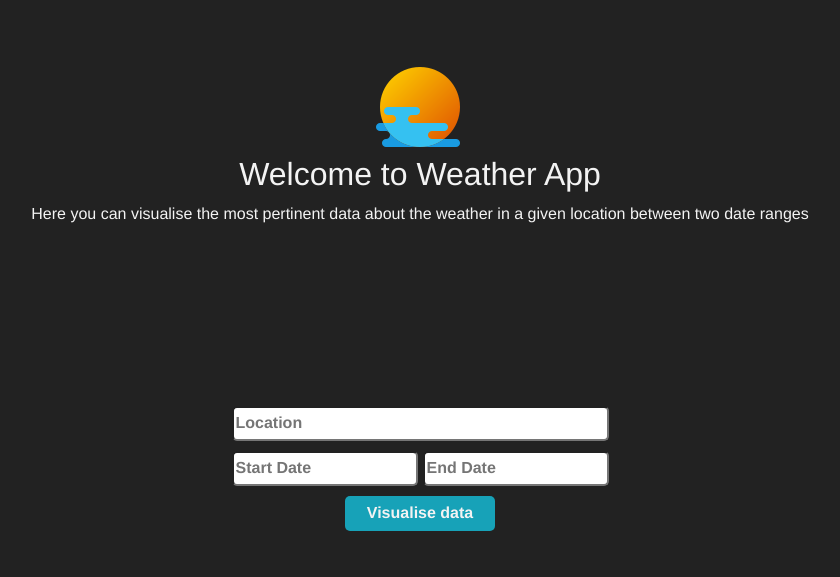
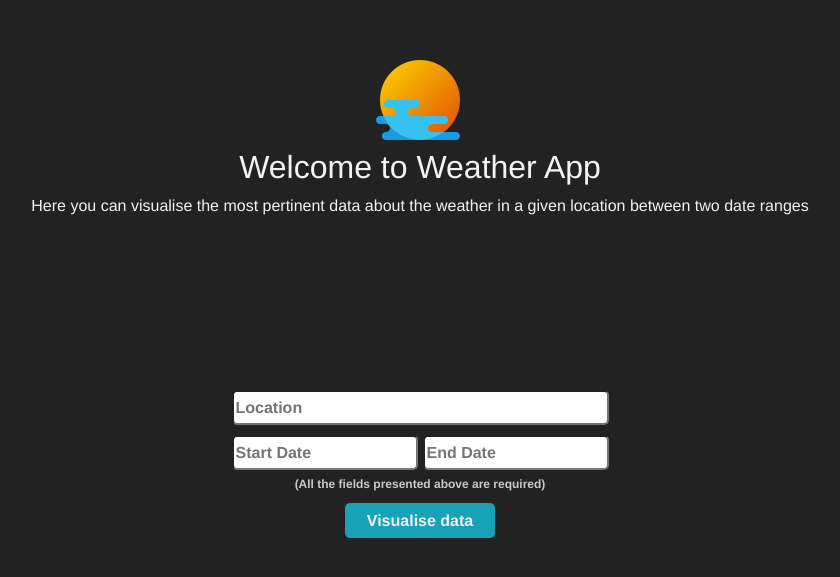
Before and after one commit to LuisDuarte98/Jumpseller-Challenge, a React (Create React App) app in the folder Frontend/weather-app/: page / in a window 1280 px wide. Shown: the part 105-682 px from the top of the page, without its empty margins (220-1060 px from the left). Built offline with nearby package versions, Linux system fonts and the light colour scheme; the HTML template or start-up script is replaced by a standard one.

Commit message:
Update BackEnd readme

```diff
--- a/Frontend/weather-app/package.json
+++ b/Frontend/weather-app/package.json
@@ -26,7 +26,7 @@
         "web-vitals": "^2.1.4"
     },
     "scripts": {
-    "start": "react-scripts start",
+        "start": "set PORT=3006 && react-scripts start",
         "build": "react-scripts build",
         "test": "react-scripts test",
         "eject": "react-scripts eject"
--- a/Frontend/weather-app/src/assets/scss/general.scss
+++ b/Frontend/weather-app/src/assets/scss/general.scss
@@ -11,6 +11,12 @@
     border-radius: 5px;
     border: none;
     font-weight: bold;
+    cursor: pointer;
+}
+
+.button:disabled {
+    opacity: 0.5;
+    cursor: not-allowed;
 }
 
 input {
--- a/Frontend/weather-app/src/pages/data-visualization/data-visualization.jsx
+++ b/Frontend/weather-app/src/pages/data-visualization/data-visualization.jsx
@@ -40,7 +40,11 @@ function DataVisualization() {
     }, [location, startDate, endDate]);
 
     if (!data) {
-        return <>Loading..</>;
+        return (
+            <>
+                <p>Loading...</p>
+            </>
+        );
     }
     return (
         <>
@@ -103,7 +107,7 @@ function DataVisualization() {
                 </table>
             </div>
             <div>
-                <button className="btn btn-danger">Go back</button>
+                <button className="btn btn-danger button">Go back</button>
             </div>
         </>
     );
--- a/Frontend/weather-app/src/pages/form-page/form-page.jsx
+++ b/Frontend/weather-app/src/pages/form-page/form-page.jsx
@@ -64,7 +64,22 @@ function FormPage() {
                             }}
                         />
                     </div>
-                    <button type="submit" className="button button--ok">
+                    <div className="form__required-fields">
+                        <span>
+                            (All the fields presented above are required)
+                        </span>
+                    </div>
+                    <button
+                        type="submit"
+                        className="button button--ok"
+                        disabled={
+                            // !formData[location] ||
+                            // formData[location] === "" ||
+                            // !formDate[startDate] ||
+                            // !formData[endDate]
+                            false
+                        }
+                    >
                         Visualise data
                     </button>
                 </form>
--- a/Frontend/weather-app/src/pages/form-page/form-page.scss
+++ b/Frontend/weather-app/src/pages/form-page/form-page.scss
@@ -50,4 +50,11 @@
             background-color: $dark-blue;
         }
     }
+
+    .form__required-fields {
+        opacity: 0.8;
+        font-weight: bold;
+        font-size: 12px;
+        margin-top: 5px;
+    }
 }
```
Also changed, not shown: 1 other file (tests, documents, lock files or other folders). Lines whose indentation alone changed are shown as unchanged.
